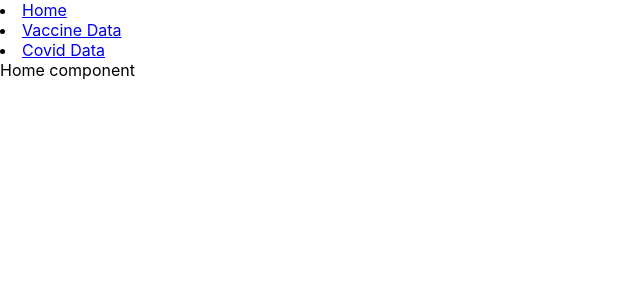
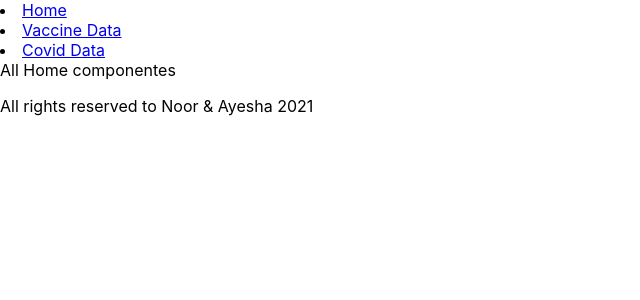
Before and after one commit to ayaseef/is-covid-there, a React (Create React App) app: page /#/ in a window 1280 px wide. Shown: the top 300 px of the page, without its empty margins (0-640 px from the left). Built offline with nearby package versions, Linux system fonts and the light colour scheme.

Commit message:
added parent components

```diff
--- a/src/App.tsx
+++ b/src/App.tsx
@@ -4,6 +4,11 @@ import { render } from 'react-dom';
 import './App.css';
 import CovidData from './components/api/CovidDataApi'
 import VaccineData from './components/api/VaccineDataApi'
+import FooterData from './components/Footer'
+import CovidComponenet from './components/covid/CovidParentComponent'
+import VaccineComponenet from './components/vaccine/VaccineParentComponent'
+import HomeComponenet from './components/home/HomeParentComponent'
+
 
 function App() {
   return (
@@ -17,14 +22,18 @@ function App() {
         {/* A <Switch> looks through its children <Route>s and
           renders the first one that matches the current URL. */}
           <Switch>
-            <Route exact path="/">Home component</Route>
-            <Route exact path="/vaccine">Vaccine component
-            <VaccineData stateName={"Alaska"} info={'LongName'} map={true}/>
+            <Route exact path="/">
+              <HomeComponenet/>
+              </Route>
+            <Route exact path="/vaccine">
+              <VaccineComponenet/>
+            {/* <VaccineData stateName={"Alaska"} info={'LongName'} map={true}/> */}
             </Route>
-            <Route exact path="/covid">Covid component
-            <CovidData stateName={"Washington"} countyName={"King"} covidProperty={"County"} map={true}/>
+            <Route exact path="/covid">
+              <CovidComponenet/>
             </Route>
           </Switch>
+          <FooterData/>
       </div>
     </Router>
   );
--- /dev/null
+++ b/src/components/Footer.tsx
@@ -0,0 +1,15 @@
+// Create a footer component
+// Copyright, about.. Change LATER!
+
+import React from 'react';
+
+
+const FooterData = () :any => {
+    return(
+        <div>
+            <p> All rights reserved to Noor & Ayesha 2021 </p>
+        </div>
+    )
+}
+
+export default FooterData;
--- /dev/null
+++ b/src/components/covid/CovidParentComponent.tsx
@@ -0,0 +1,11 @@
+import React from 'react';
+
+const CovidComponenet = () :any => {
+    return(
+        <div>
+            All COVID componentes
+        </div>
+    )
+}
+
+export default CovidComponenet;
--- /dev/null
+++ b/src/components/home/HomeParentComponent.tsx
@@ -0,0 +1,11 @@
+import React from 'react';
+
+const HomeComponenet = () :any => {
+    return(
+        <div>
+            All Home componentes
+        </div>
+    )
+}
+
+export default HomeComponenet;
--- /dev/null
+++ b/src/components/vaccine/VaccineParentComponent.tsx
@@ -0,0 +1,11 @@
+import React from 'react';
+
+const VaccineComponenet = () :any => {
+    return(
+        <div>
+            All Vaccine componentes
+        </div>
+    )
+}
+
+export default VaccineComponenet;
```
Also changed, not shown: 1 other file (tests, documents, lock files or other folders).
